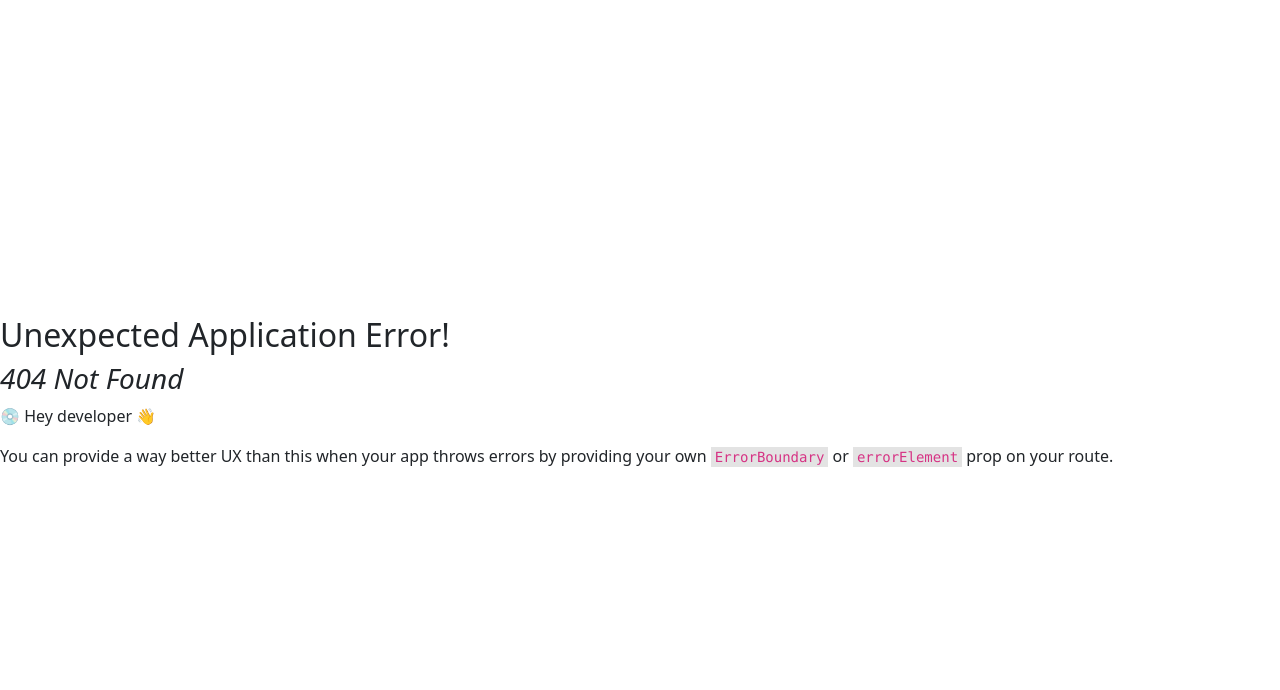
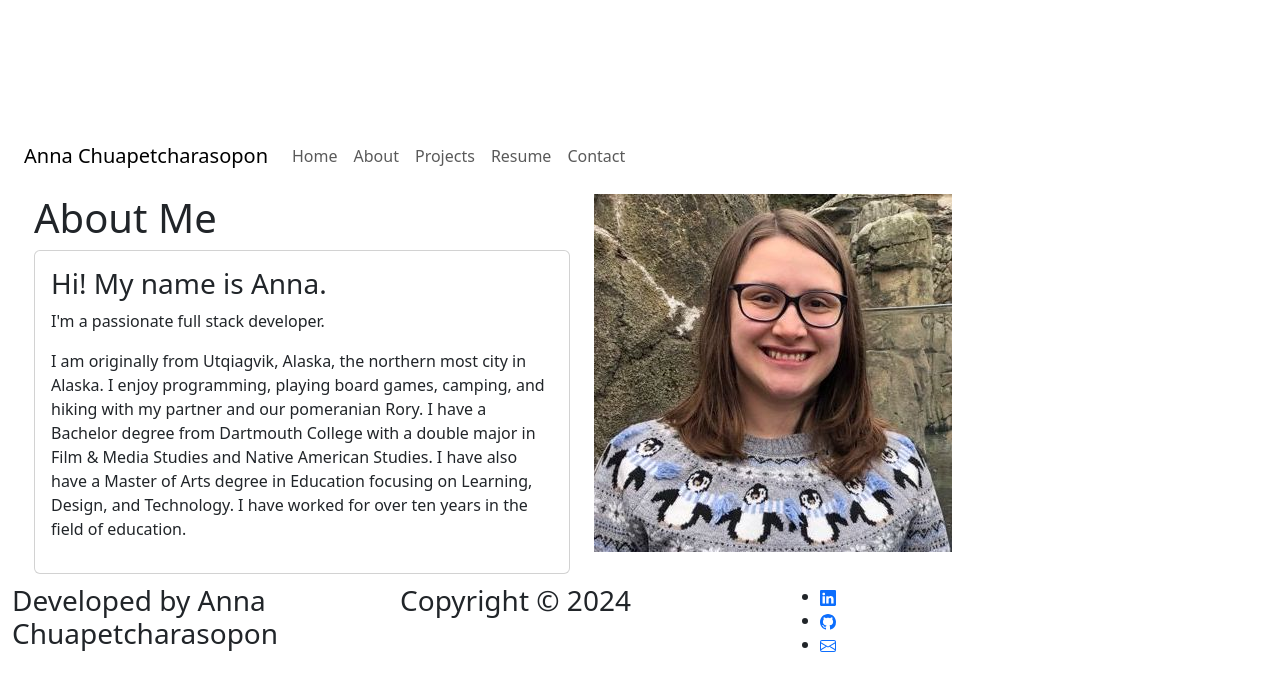
Before and after one commit to ahgeak/react_portfolio_anna, a React (Vite) app: page /about in a window 1280 px wide. Before the commit this address had no page. Shown: the top 690 px of the page. Built offline with nearby package versions, Linux system fonts and the light colour scheme.

Commit message:
add about component to About.jsx and router path information to main.jsx

```diff
--- a/src/main.jsx
+++ b/src/main.jsx
@@ -5,6 +5,7 @@ import { createBrowserRouter, RouterProvider, Link } from 'react-router-dom';
 
 import App from "./App";
 import Home from './pages/Home';
+import About from './pages/About'
 import "./index.css";
 
 // Bootstrap CSS
@@ -19,6 +20,14 @@ const router = createBrowserRouter([
       <div>
         <Home></Home>
         {/* <Link to="home">Home</Link> */}
+      </div>
+    ),
+  },
+  {
+    path: "/about",
+    element: (
+      <div>
+        <About></About>
       </div>
     ),
   },
--- a/src/pages/About.jsx
+++ b/src/pages/About.jsx
@@ -0,0 +1,20 @@
+import React from 'react'
+
+import HeaderComponent from '../components/HeaderComponent';
+import FooterComponent from '../components/FooterComponent';
+import AboutComponent from '../components/AboutComponent'
+
+const About = () => {
+  return (
+    <React.Fragment>
+        <HeaderComponent />
+            {/*
+                Display other compononent here that I want on the home page (bootstrap or self made) Like section or content
+            */}
+        <AboutComponent />
+        <FooterComponent />
+    </React.Fragment>
+    );
+};
+
+export default About;
```
